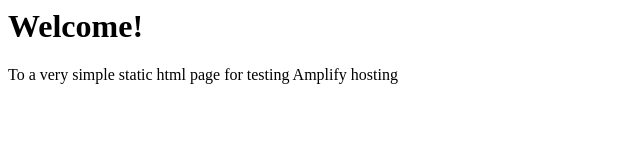
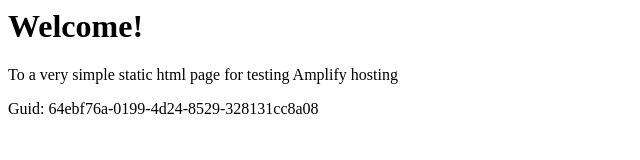
Before and after one commit to aws-aemilia-sin/Github-PR-Commit-Integration-Test-DoNotTouch-Gith-OKSLNVO2-v1-preprod-ap-southeast-1, a website: page src/index.html in a window 1280 px wide. Shown: the whole page, without its empty margins (0-640 px from the left). Drawn offline with Linux system fonts and the light colour scheme.

Commit message:
commit from integ tests

```diff
--- a/src/index.html
+++ b/src/index.html
@@ -1,3 +1,5 @@
+
+
 <html lang="en">
 
 <head>
@@ -10,6 +12,6 @@
 <body>
     <h1>Welcome!</h1>
     <p>To a very simple static html page for testing Amplify hosting</p>
-</body>
+    <p>Guid: 64ebf76a-0199-4d24-8529-328131cc8a08</p></body>
 
 </html>
```
